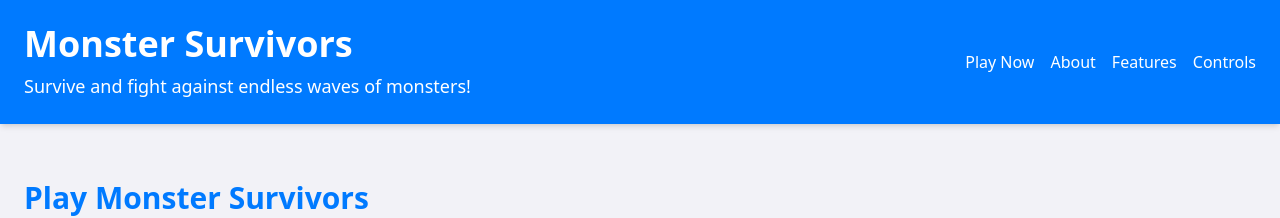
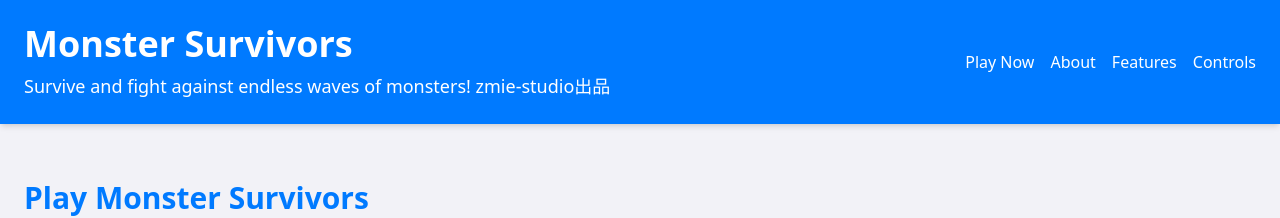
Before and after one commit to bugzyzweb/monster_survivors, a plain HTML site: page index.html in a window 1280 px wide. Shown: the top 218 px of the page. Drawn offline with nearby package versions, Linux system fonts and the light colour scheme.

Commit message:
Update index.html

```diff
--- a/index.html
+++ b/index.html
@@ -42,7 +42,7 @@
             <div class="flex flex-col md:flex-row justify-between items-center">
                 <div class="text-center md:text-left mb-4 md:mb-0">
                     <h1 class="text-3xl md:text-4xl font-bold">Monster Survivors</h1>
-                    <p class="text-lg mt-2">Survive and fight against endless waves of monsters!</p>
+                    <p class="text-lg mt-2">Survive and fight against endless waves of monsters! zmie-studio出品 </p>
                 </div>
                 <nav>
                     <ul class="flex space-x-4">
```
